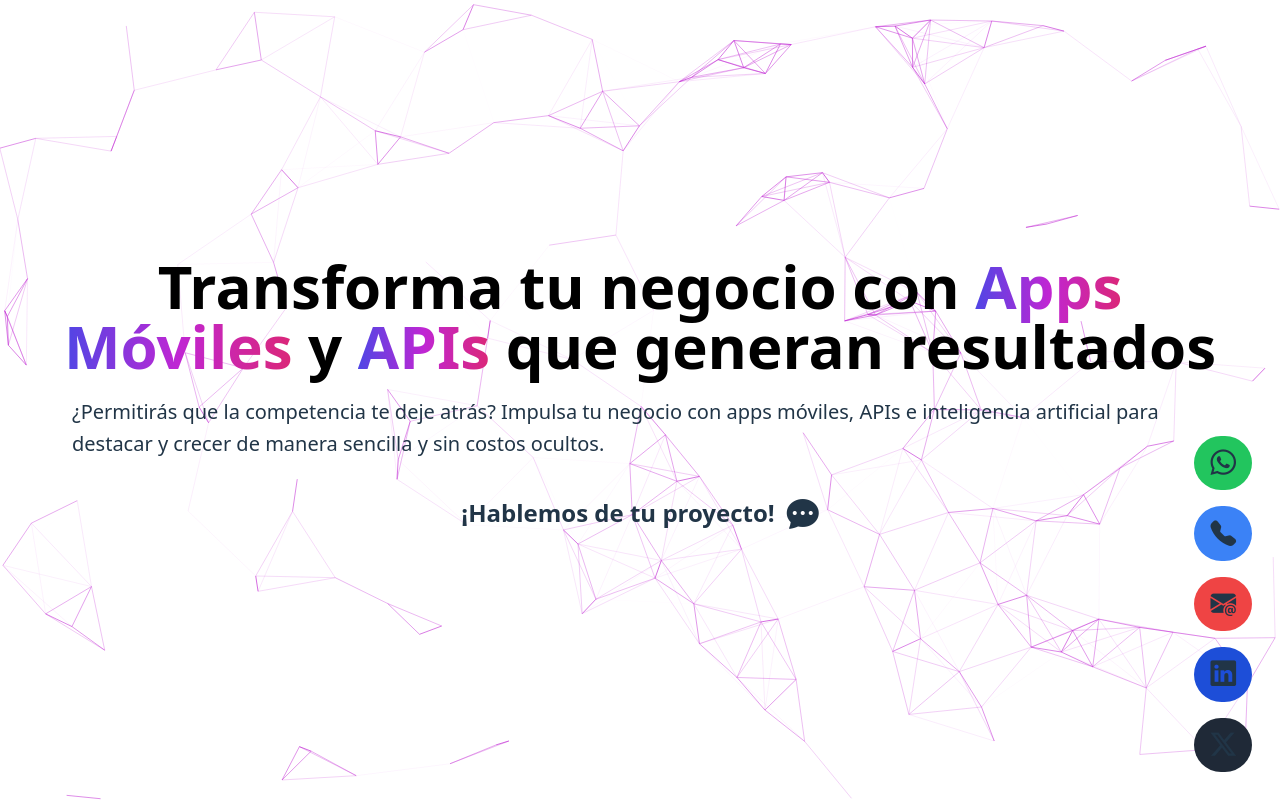
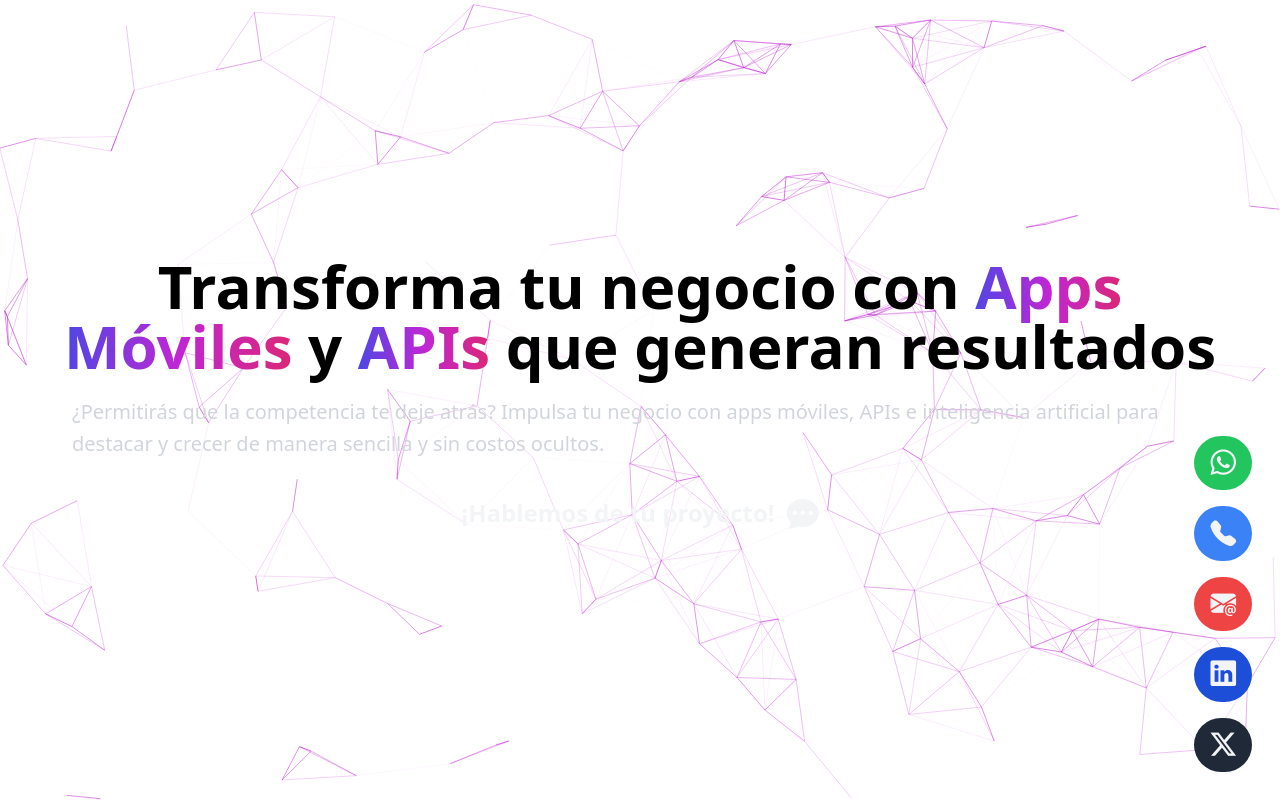
Before and after one commit to hararec-dev/hararecdev, a React (Vite) app: page / in a window 1280 px wide. Built offline with nearby package versions, Linux system fonts and the light colour scheme.

Commit message:
style(tailwind): extend theme with custom colors and fonts

```diff
--- a/tailwind.config.js
+++ b/tailwind.config.js
@@ -1,8 +1,49 @@
 /** @type {import('tailwindcss').Config} */
+import colors from 'tailwindcss/colors'
+
 export default {
   content: ["./index.html", "./src/**/*.{js,ts,jsx,tsx}"],
+  darkMode: "class",
   theme: {
-    extend: {},
+    extend: {
+      colors: {
+        primary: {
+          DEFAULT: colors.indigo[900], // #312e81 (más cercano a #2A2F4F)
+          light: colors.indigo[700],   // #4338ca
+          dark: colors.indigo[950],    // #1e1b4b
+        },
+        secondary: {
+          DEFAULT: colors.sky[700],    // #0369a1 (más cercano a #6096B4)
+          light: colors.sky[400],      // #38bdf8
+          dark: colors.sky[900],       // #0c4a6e
+        },
+        accent: {
+          DEFAULT: colors.teal[400],   // #2dd4bf (más cercano a #00C9A7)
+          light: colors.teal[300],     // #5eead4
+          dark: colors.teal[600],      // #0d9488
+        },
+        background: {
+          light: colors.gray[100],         // #f3f4f6 (más cercano a #F5F5F5)
+          dark: colors.gray[900],         // #111827 (más cercano a #333333)
+        },
+        foreground: {
+          light: colors.gray[300],         // #374151 (más cercano a #444444)
+          dark: colors.gray[700],         // #f3f4f6 (más cercano a #F5F5F5)
+        },
+        dark: {
+          primary: colors.indigo[300],   // #a5b4fc
+          secondary: colors.sky[300],    // #7dd3fc
+          accent: colors.teal[300],      // #5eead4
+          background: colors.gray[800],    // #1f2937
+          background: colors.gray[100],    // #f3f4f6
+        },
+      },
+      fontFamily: {
+        poppins: ["'Poppins'", "ui-sans-serif", "system-ui"],
+        open: ["'Open Sans'", "sans-serif"],
+        work: ["'Work Sans'", "sans-serif"],
+      },
+    },
   },
   plugins: [],
 }
```
